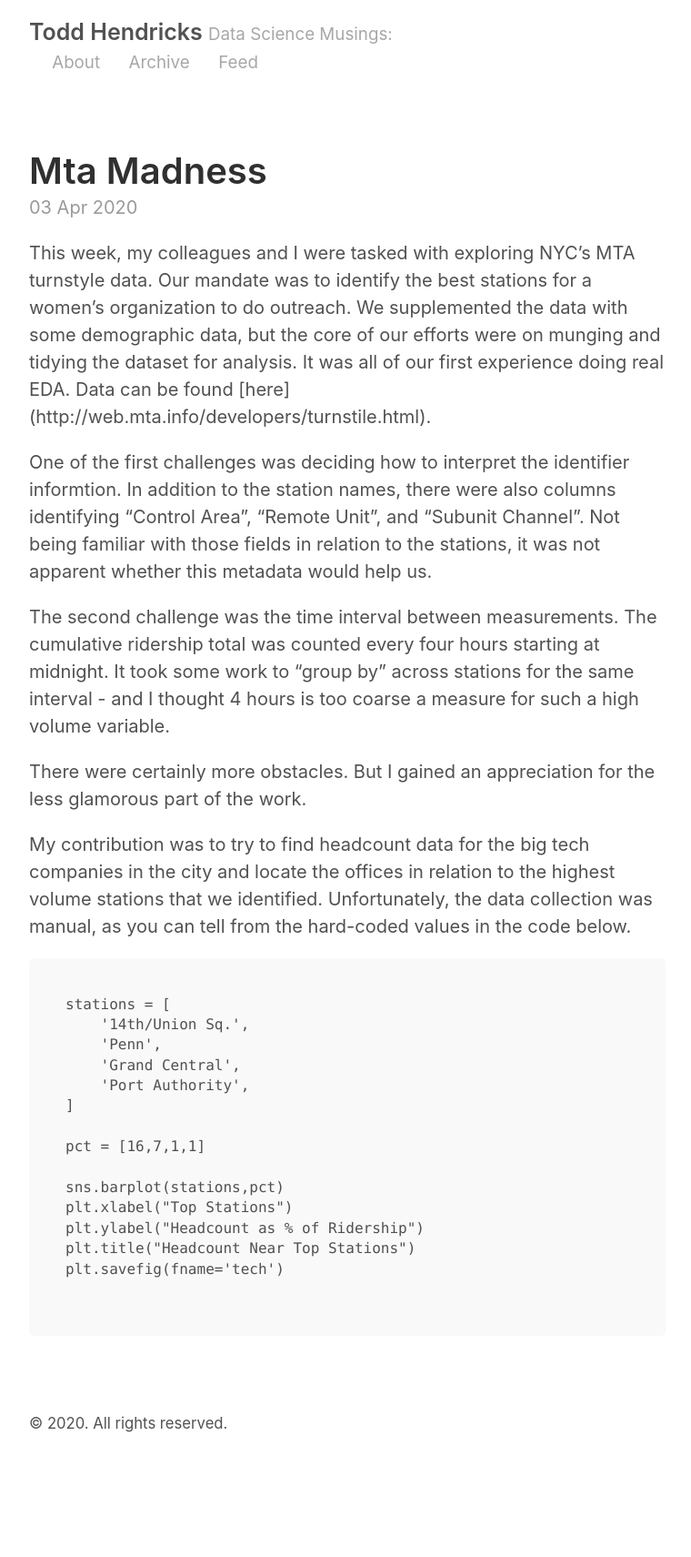
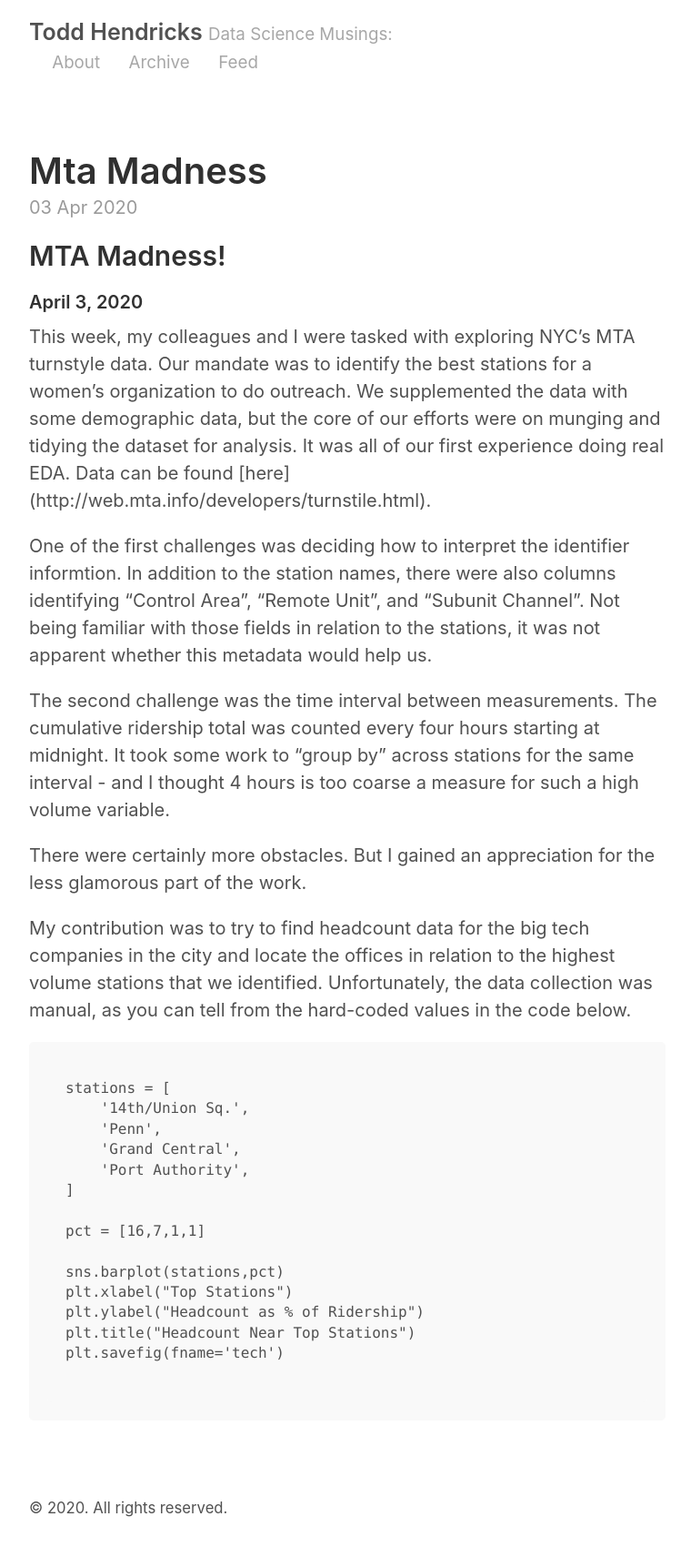
Before and after one commit to tahentx/tahentx.github.io, a Jekyll site: the page built from _posts/2020-04-03-MTA-Madness.md, in a window 1280 px wide. Shown: the whole page at 91% size, without its empty margins (258-1018 px from the left). Built offline with Jekyll 4.4.1, drawn with Linux system fonts in a browser that asks for light colours; our own code applies the rules of GitHub Pages for plain Markdown files; before the commit the page ends 1618 px from its top, so only the background shows below that.

Commit message:
second blog post; hardware costs

```diff
--- a/_posts/2020-04-03-MTA-Madness.md
+++ b/_posts/2020-04-03-MTA-Madness.md
@@ -1,3 +1,5 @@
+## MTA Madness!
+#### April 3, 2020
 
 This week, my colleagues and I were tasked with exploring NYC's MTA turnstyle data. Our mandate was to identify the best stations for a women's organization to do outreach. We supplemented the data with some demographic data, but the core of our efforts were on munging and tidying the dataset for analysis. It was all of our first experience doing real EDA. Data can be found [here] (http://web.mta.info/developers/turnstile.html).
 
```
Also changed, not shown: images/hardwarecosts.png (added), 1 other file.
